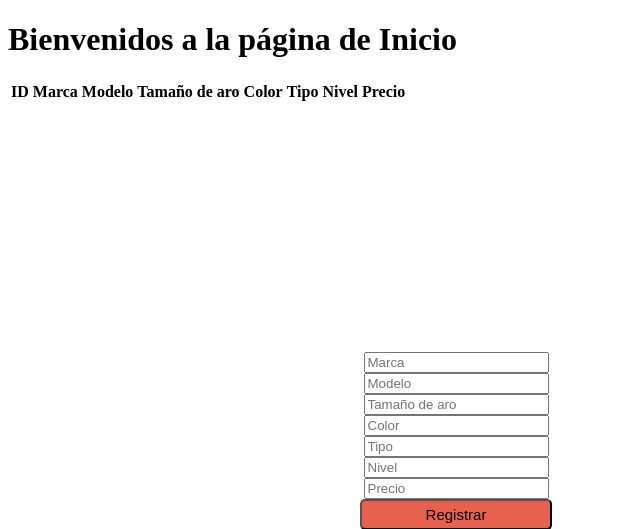
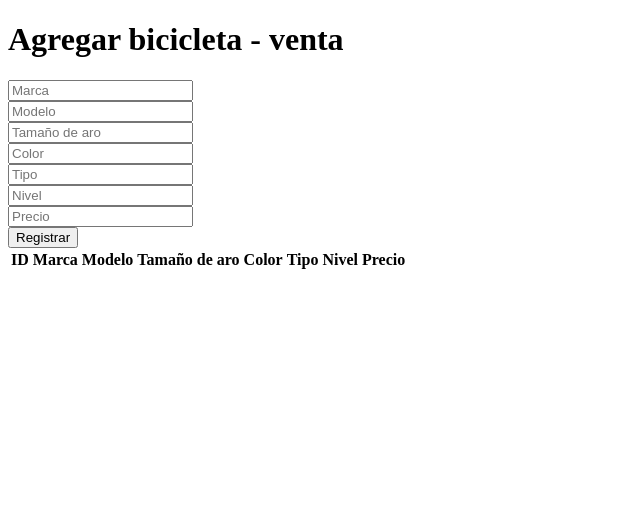
Before and after one commit to rodrigovdv01/BICICLETAS, a Flask app: page /inicio in a window 1280 px wide. Shown: the top 529 px of the page, without its empty margins (0-640 px from the left). Run offline with Flask 2, Linux system fonts and the light colour scheme; the visitor is signed in with stand-in values (Sample User, id 1); data comes from the database, SQL or seed files in the repository; data that the repository does not hold is empty; some libraries are stand-ins or nearby versions.

Commit message:
Add files via upload

```diff
--- a/app/db/models.py
+++ b/app/db/models.py
@@ -38,13 +38,13 @@ class Bicicleta(db.Model):
     tipo = db.Column(db.String(), nullable = False)
     nivel = db.Column(db.String(), nullable = False)
     precio = db.Column(db.Integer(), nullable = False)
-    id_vendedor = db.Column(db.String(50), db.ForeignKey('usuario.email'), nullable=True)
+    id_usuario = db.Column(db.String(50), db.ForeignKey('usuario.email'), nullable=True)
 
     usuario = db.relationship("Usuario", backref="personas")
     def __repr__(self):
         response = {}
         response['marca'] = self.marca
-        response['usuario'] = self.id_vendedor
+        response['usuario'] = self.id_usuario
         response['modelo'] = self.modelo
         response['aro'] = self.aro
         response['color'] = self.color
--- a/app/home.py
+++ b/app/home.py
@@ -102,16 +102,16 @@ def inicio():
             tipo = form.tipo.data,
             nivel = form.nivel.data,
             precio = form.precio.data,
-            id_vendedor = current_user.email
+            id_usuario = current_user.email
         )
         db.session.add(bicicleta)
         db.session.commit()
-        subquery = db.session.query(Bicicleta.id).filter(Bicicleta.id_vendedor == current_user.email).scalar_subquery()
+        subquery = db.session.query(Bicicleta.id).filter(Bicicleta.id_usuario == current_user.email).scalar_subquery()
         p = Bicicleta.query.filter(Bicicleta.id.in_(subquery)).all()
 
         if p is not None:
             return redirect('inicio')
-    subquery = db.session.query(Bicicleta.id).filter(Bicicleta.id_vendedor == current_user.email).scalar_subquery()
+    subquery = db.session.query(Bicicleta.id).filter(Bicicleta.id_usuario == current_user.email).scalar_subquery()
     p = Bicicleta.query.filter(Bicicleta.id.in_(subquery)).all()
     return render_template('Index.html', form = form, bicicletas = p)
 
@@ -128,7 +128,7 @@ def agregar(user):
     response['Tipo'] = bicicleta.tipo
     response['Nivel'] = bicicleta.nivel
     response['Precio'] = bicicleta.precio
-    response['user'] = bicicleta.id_vendedor
+    response['user'] = bicicleta.id_usuario
 
     return jsonify(response)
 
--- a/app/templates/Index.html
+++ b/app/templates/Index.html
@@ -17,7 +17,7 @@
         </style>
     </head>
     <body>
-        <h1>Bienvenidos a la página de Inicio</h1>
+        <h1>Agregar bicicleta - venta</h1>
         <div class="main">
             <div class="form">
                 <form method=post class="formulario">
@@ -53,7 +53,7 @@
                             {{ bicicleta.id }}
                         </td>
                         <td>
-                            <button id="{{bicicleta.id}}" onclick="show_data({{ bicicleta.id }})" class="btn btn-primary">{{ bicicleta.marca }}</button>
+                            <button id="{{bicicleta.id}}" onclick="show_data({{ bicicleta.id }})" class="">{{ bicicleta.marca }}</button>
                         </td>
                         <td>
                             {{ bicicleta.modelo }}
@@ -75,12 +75,12 @@
                         </td>
                         <td>
                             <a href="actualizar/{{ bicicleta.id }}">
-                                <button id="{{ bicicleta.id }}" onclick="update_data({{ bicicleta.id }})" class="btn btn-primary">Actualizar</button>
+                                <button id="{{ bicicleta.id }}" onclick="update_data({{ bicicleta.id }})" class="">Actualizar</button>
                             </a>
                         </td>
                         <td>
                             <a href="delete/{{bicicleta.id}}">
-                                <button id="{{bicicleta.id}}" onclick="delete_data({{ bicicleta.id }})" class="btn btn-primary">Borrar</button>
+                                <button id="{{bicicleta.id}}" onclick="delete_data({{ bicicleta.id }})" class="">Borrar</button>
                             </a>
                         </td>
                     </tr>
--- a/app/templates/_formsH.html
+++ b/app/templates/_formsH.html
@@ -1,5 +1,5 @@
 {% macro render_field(field) %}
-<link rel="stylesheet" href="..\static\css\signin.css">
+
     <div class="sep">
         {{ field(**kwargs)|safe}}
     </div>
```
